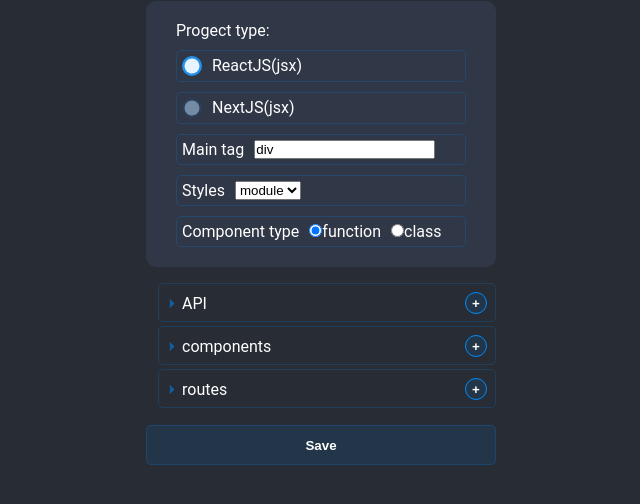
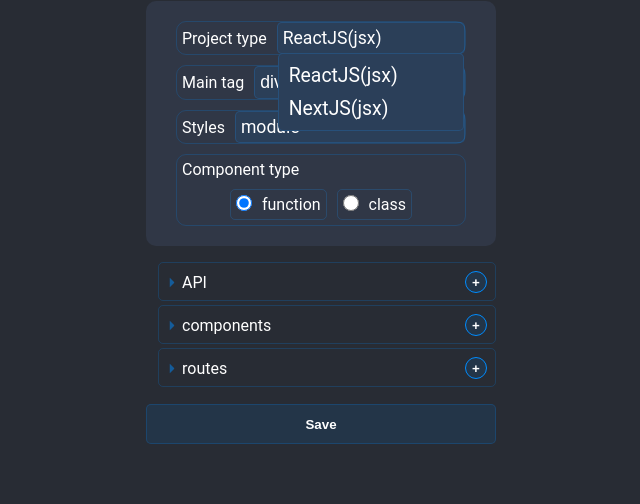
Before and after one commit to Vitalii-Volianyk/VSC-React_component, a React (Create React App) app in the folder ui/: page / in a window 1280 px wide. Both pictures are taken after a click on the element "ReactJS(jsx)". Shown: the top 504 px of the page, without its empty margins (319-959 px from the left). Built offline with nearby package versions, Linux system fonts and the light colour scheme.

Commit message:
Refactor Form components to use shared Input component and update styles

```diff
--- a/ui/src/App.css
+++ b/ui/src/App.css
@@ -213,19 +213,7 @@
 	justify-content: space-between;
 	padding: 10px 20px;
 	border-radius: 10px;
-	& > div {
-		display: flex;
-		gap: 10px;
-		padding: 5px;
-		flex-direction: row;
-		justify-content: flex-start;
-		cursor: pointer;
-		border: 1px solid rgba(0, 140, 255, 0.2);
-		border-radius: 5px;
-		& label {
-			cursor: pointer;
-		}
-	}
+	max-width: 400px;
 	& .subContainer {
 		display: flex;
 		flex-direction: column;
@@ -246,35 +234,124 @@
 			}
 		}
 	}
-	& .radio {
+}
+
+.input {
+	display: flex;
+	flex-direction: row;
+	justify-content: stretch;
+	align-items: center;
+	gap: 10px;
+	padding-left: 5px;
+	border-radius: 10px;
+	border: 1px solid rgba(0, 140, 255, 0.2);
+	& label {
+		display: block;
+	}
+	& input {
+		background-color: rgba(0, 140, 255, 0.1);
+		border: 1px solid rgba(27, 151, 252, 0.2);
+		border-radius: 5px;
+		color: white;
+		font-size: 1.1em;
+		padding: 5px;
+		display: flex;
+		flex: 1;
 		width: 20px;
-		height: 20px;
-		border-radius: 50%;
-		position: relative;
-		transition: background-color 0.3s ease-in-out;
-		&::before {
-			content: "";
-			display: block;
-			position: absolute;
-			top: 50%;
-			left: 50%;
-			transform: translate(-50%, -50%);
-			width: 15px;
-			height: 15px;
-			border-radius: 50%;
-			transition: background-color 0.3s ease-in-out;
-		}
-	}
-	& .unchecked .radio {
-		background-color: rgba(0, 140, 255, 0.1);
-		&::before {
-			background-color: #cde9ff73;
-		}
-	}
-	& .checked .radio {
-		background-color: rgb(36, 144, 233);
-		&::before {
-			background-color: #e5f4ff;
+		&:focus {
+			outline: none;
+			background-color: rgba(16, 39, 68, 0.44);
 		}
 	}
 }
+
+.select {
+	display: flex;
+	flex-direction: row;
+	justify-content: center;
+	align-items: center;
+	gap: 10px;
+	padding-left: 5px;
+	border-radius: 10px;
+	border: 1px solid rgba(0, 140, 255, 0.2);
+	& .select__value {
+		position: relative;
+		background-color: rgba(0, 140, 255, 0.1);
+		border: 1px solid rgba(27, 151, 252, 0.2);
+		border-radius: 5px;
+		color: white;
+		font-size: 1.1em;
+		padding: 5px;
+		flex: 1;
+	}
+	& .select__options {
+		position: absolute;
+		top: 100%;
+		left: 0;
+		width: 100%;
+		background-color: rgb(43, 63, 89);
+		border: 1px solid rgba(27, 151, 252, 0.2);
+		border-radius: 5px;
+		color: #fff;
+		font-size: 1.1em;
+		padding: 5px;
+		z-index: 15;
+		&:focus {
+			outline: none;
+			background-color: rgba(108, 177, 255, 0.6);
+		}
+		& span {
+			display: block;
+			padding: 5px;
+			cursor: pointer;
+			border-radius: 5px;
+			&:hover {
+				background-color: rgba(16, 39, 68, 0.44);
+			}
+		}
+	}
+}
+
+.radio {
+	display: flex;
+	flex-direction: column;
+
+	justify-content: stretch;
+	align-items: center;
+	gap: 10px;
+	padding: 5px;
+	border-radius: 10px;
+	border: 1px solid rgba(0, 140, 255, 0.2);
+	& span {
+		display: block;
+		width: 100%;
+
+		text-align: left;
+	}
+	& div {
+		display: flex;
+		flex-direction: row;
+
+		gap: 10px;
+	}
+	& .option {
+		display: flex;
+		flex-direction: row;
+		flex-wrap: wrap;
+		gap: 10px;
+
+		& div {
+			display: flex;
+			padding: 5px;
+			border-radius: 5px;
+			border: 1px solid rgba(27, 151, 252, 0.2);
+		}
+		& input {
+			width: 16px;
+			height: 16px;
+		}
+		& label {
+			cursor: pointer;
+		}
+	}
+}
--- a/ui/src/App.jsx
+++ b/ui/src/App.jsx
@@ -7,11 +7,13 @@
 import Route from "./Components/Route";
 import Types from "./Components/Types";
 import AddFolder from "./Components/AddFolder";
+import { compileTemplate } from "./func";
 
 function App() {
 	const [structure, setStructure] = useState(Code);
 	const [path, setPath] = useState([]);
 	const [newFoderPath, setNewFoderPath] = useState("");
+	const [params, setParams] = useState({});
 
 	useEffect(() => {
 		window.addEventListener("message", (event) => {
@@ -29,12 +31,12 @@
 		});
 	}, []);
 
-	const addPath = (newPath) => {
+	const addPath = (folderName) => {
+		let newPath = `${newFoderPath}/${folderName}`;
 		let index = path.indexOf(newPath);
 		if (index !== -1) {
 			return;
 		}
-
 		let newPathArray = newPath.replace(`${structure.rootPath}/`, "").split("/");
 		let newStructure = {};
 		for (let i = newPathArray.length - 1; i >= 0; i--) {
@@ -49,7 +51,17 @@
 		setStructure((prev) => {
 			return Lodash.merge(prev, { folders: newStructure });
 		});
-		setPath([...path, newPath]);
+
+		const compiled = compileTemplate(
+			Templates,
+			params.currentType,
+			params.vars,
+			params.subTemplates,
+			params.currTemplates,
+			folderName,
+			newFoderPath + "/" + folderName
+		);
+		setPath((prev) => [...prev, ...compiled]);
 	};
 
 	const saveFolder = (folderName) => {
@@ -57,19 +69,20 @@
 			setNewFoderPath("");
 			return;
 		}
-		addPath(`${newFoderPath}/${folderName}`);
+		addPath(folderName);
 		setNewFoderPath("");
 	};
 
 	const save = () => {
+		console.log(path);
 		// window.parent.postMessage({ command: "addPath" }, "*");
-		setPath([]);
+		//setPath([]);
 	};
 
 	return (
 		<div className="App">
 			<div className="floating">
-				<Types templates={Templates} />
+				<Types templates={Templates} params={setParams} />
 				{newFoderPath !== "" && (
 					<AddFolder saveFolder={saveFolder} parentPath={newFoderPath} />
 				)}
--- a/ui/src/Components/Form/Field.jsx
+++ b/ui/src/Components/Form/Field.jsx
@@ -5,11 +5,20 @@
 
 function Field({ type = "input", defaultVal, name, change, values }) {
 	useEffect(() => {
-		if (!values[name]) {
-			change((prev) => ({
-				...prev,
-				[name]: type === "input" ? defaultVal : defaultVal[0],
-			}));
+		if (type === "input") {
+			if (!values[name] && values[name] !== "") {
+				change((prev) => ({
+					...prev,
+					[name]: defaultVal,
+				}));
+			}
+		} else {
+			if (!values[name]) {
+				change((prev) => ({
+					...prev,
+					[name]: defaultVal[0],
+				}));
+			}
 		}
 	}, [values, name, change, defaultVal, type]);
 
@@ -21,7 +30,7 @@
 		case "input":
 			return (
 				<Input
-					value={values[name] || defaultVal}
+					value={values[name] !== undefined ? values[name] : defaultVal}
 					setVal={onChange}
 					name={name}
 				/>
--- a/ui/src/Components/Form/Radio.jsx
+++ b/ui/src/Components/Form/Radio.jsx
@@ -1,13 +1,16 @@
 function Radio({ values, name, value, setVal }) {
 	return (
-		<div className="input">
-			<label htmlFor={name}>{name.replace("_", " ")}</label>
+		<div className="radio">
+			<span>{name.replace("_", " ")}</span>
+			<div className="option">
 				{values.map((item, index) => (
-				<div key={index}>
+					<div key={index} className={item === value ? "cheked" : ""}>
 						<input
 							type="radio"
 							name={name}
+							id={item}
 							value={item}
+							key={index}
 							checked={item === value ? "cheked" : false}
 							onChange={(e) => setVal(e.target.value)}
 						/>
@@ -15,6 +18,7 @@
 					</div>
 				))}
 			</div>
+		</div>
 	);
 }
 
--- a/ui/src/Components/Form/Select.jsx
+++ b/ui/src/Components/Form/Select.jsx
@@ -1,19 +1,23 @@
+import { useState } from "react";
+
 function Select({ values, name, value, setVal }) {
+	const [show, setShow] = useState(false);
 	return (
-		<div className="input">
+		<div className="select">
 			<label htmlFor={name}>{name.replace("_", " ")}</label>
-			<select
-				name={name}
-				value={value}
-				onChange={(e) => setVal(e.target.value)}
-				id={name}
-			>
-				{values.map((item, index) => (
-					<option key={index} value={item}>
-						{item}
-					</option>
-				))}
-			</select>
+			<div className="select__value" onClick={() => setShow((prev) => !prev)}>
+				{value}
+				<i className="fas fa-caret-down"></i>
+				{show && (
+					<div className="select__options" id={name}>
+						{values.map((item, index) => (
+							<span key={index} onClick={() => setVal(item)}>
+								{item}
+							</span>
+						))}
+					</div>
+				)}
+			</div>
 		</div>
 	);
 }
--- a/ui/src/Components/Types.jsx
+++ b/ui/src/Components/Types.jsx
@@ -1,45 +1,37 @@
-import { useState } from "react";
+import { useEffect, useState } from "react";
+import Field from "./Form/Field";
+import Select from "./Form/Select";
 
-import Field from "./Form/Field";
-
-function Types({ templates }) {
+function Types({ templates, params }) {
 	const [currentType, setCurrentType] = useState(Object.keys(templates)[0]);
 	const [vars, setVars] = useState({});
 	const [subTemplates, setSubTemplates] = useState({});
 	const [currTemplates, setCurrTemplates] = useState({});
 
-	const resetValues = () => {
+	const resetValues = (type) => {
+		setCurrentType(type);
 		setVars({});
 		setSubTemplates({});
 		setCurrTemplates({});
 	};
 
-	// const saveFolder = () => {
-	// 	if (Object.keys(subTemplates).length !== 0) {
-	// 			templates,
-	// 			currentType,
-	// 			vars,
-	// 			subTemplates,
-	// 			currTemplates
-	// 	}
-	// };
+	useEffect(() => {
+		params({
+			currentType,
+			vars,
+			subTemplates,
+			currTemplates,
+		});
+	}, [currentType, vars, subTemplates, currTemplates, params]);
 
 	return (
 		<div className="TypesContainer">
-			<span>Progect type:</span>
-			{Object.keys(templates).map((type, index) => (
-				<div
-					key={index}
-					onClick={(e) => {
-						setCurrentType(type);
-						resetValues();
-					}}
-					className={currentType === type ? "checked" : "unchecked"}
-				>
-					<div className="radio"></div>
-					<label htmlFor={type}>{type[0].toUpperCase() + type.slice(1)}</label>
-				</div>
-			))}
+			<Select
+				values={Object.keys(templates)}
+				value={currentType || Object.keys(templates)[0]}
+				setVal={resetValues}
+				name="Project_type"
+			/>
 
 			{Object.keys(templates[currentType]).map((key, index) => {
 				const type = key.match(/^.*\[(.*)\]$/)[1] || "input";
--- a/ui/src/template.js
+++ b/ui/src/template.js
@@ -40,7 +40,7 @@
 					file: "index.jsx",
 				},
 				{
-					folder: "Components/{{ComponentName}}",
+					folder: "gfdgfgffdgdf/{{ComponentName}}",
 				},
 			],
 
@@ -67,18 +67,18 @@
 
 		"#Styles[list]": {
 			module: {
-				let: "import styles from './{{ComponentName}}.module.css';",
-				content: `import "./{{ComponentName}}.module.css";`,
+				val: "import styles from './{{ComponentName}}.module.css';",
+				content: "",
 				file: "{{ComponentName}}.module.css",
 			},
 			css: {
-				let: "import './{{ComponentName}}.css';",
-				content: `import "./{{ComponentName}}.css";`,
+				val: "import './{{ComponentName}}.css';",
+				content: "",
 				file: "{{ComponentName}}.css",
 			},
 			scss2: {
-				let: "import './{{ComponentName}}.scss';",
-				content: `import "./{{ComponentName}}.scss";`,
+				val: "import './{{ComponentName}}.scss';",
+
 				file: "{{ComponentName}}.scss",
 			},
 			none: {
```
Also changed, not shown: ui/src/func.js (+22 -12 lines). Lines whose indentation alone changed are shown as unchanged.
